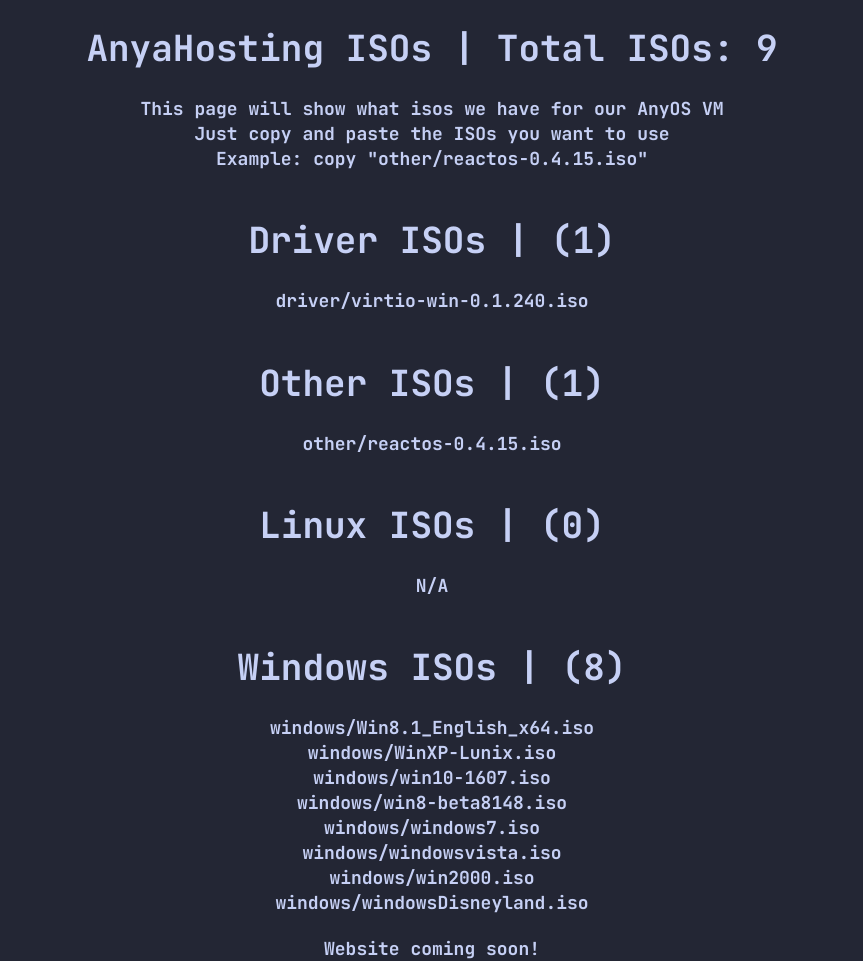
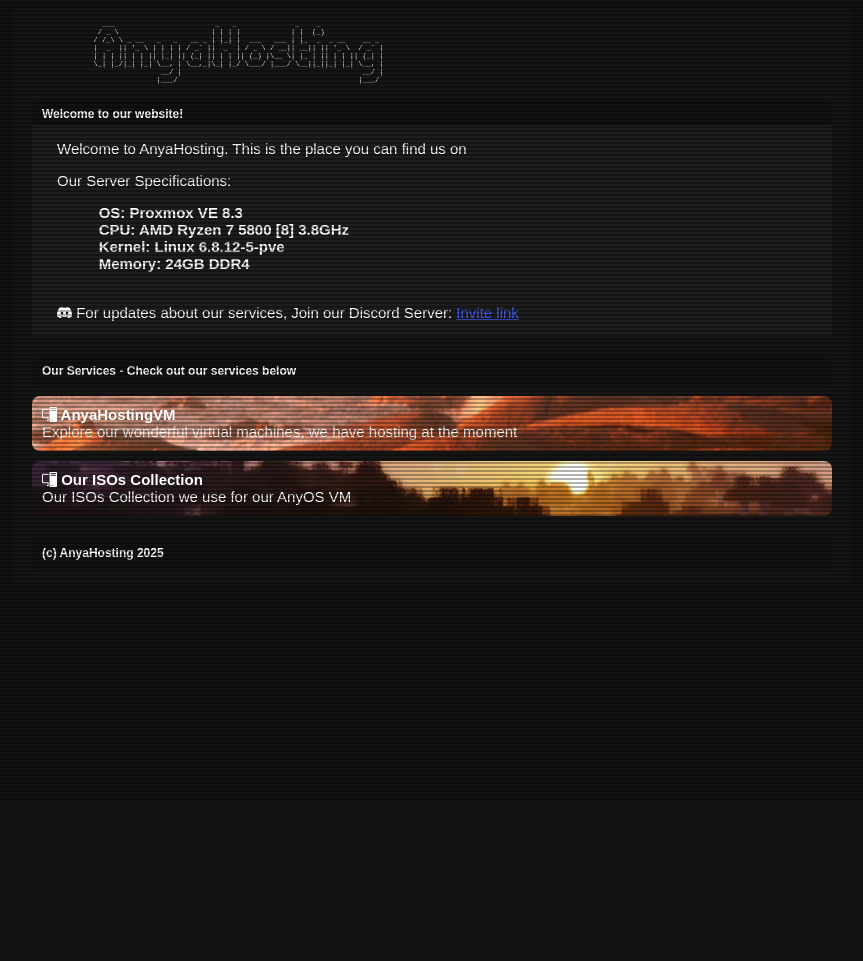
Before and after one commit to AnyaHosting/anyahosting.github.io, a plain HTML site: page index.html in a window 1280 px wide. Shown: the whole page, without its empty margins (208-1071 px from the left). After the commit the page ends 800 px from the top, so only its background shows below. Drawn offline with nearby package versions, Linux system fonts and the light colour scheme.

Commit message:
new website design

```diff
--- /dev/null
+++ b/css/style.css
@@ -0,0 +1,161 @@
+body {
+    background-color: #121212;
+    font-family: "MS PGOTHIC", sans-serif;
+}
+
+.container {
+    width: 800px;
+    margin: auto;
+    padding: 20px;
+    background-color: #161616;
+    border-radius: 8px;
+    display: flex;
+    flex-direction: column;
+    justify-content: flex-start;
+    align-items: center;/
+}
+
+.section h1 {
+    position: relative;
+    z-index: 999;
+    margin: 0;
+    font-size: 15px;
+    font-weight: 900;
+    padding: 10px;
+
+}
+
+.section p {
+    position: relative;
+    margin: 0;
+    font-size: 15px;
+    padding-left: 10px;
+    margin-top: -10px;
+}
+
+.section {
+    width: 100%;
+    height: 55px;
+    border-radius: 8px;
+    position: relative;
+    background-size: cover;
+    background-position: center;
+    transition: transform 0.6s cubic-bezier(0.25, 0.8, 0.25, 1), filter 0.3s ease, box-shadow 0.3s ease;
+    overflow: hidden;
+    margin-bottom: 10px;
+}
+
+
+.section:hover {
+    transform: scale(1.01);
+    filter: brightness(0.75);
+    box-shadow: 0 0 0 2px white;
+}
+
+
+.title {
+    margin-top: -15px;
+}
+
+.title pre {
+    font-size: 7px;
+    margin-right: 450px;
+    color: white;
+}
+
+footer {
+    width: 100%;
+    padding-top: 10px;
+}
+
+footer h1 {
+    font-size: 12px;
+    margin-top: 15px;
+    background-color: #121212;
+    border-radius: 8px;
+    color: white;
+    padding: 10px;
+}
+
+.sectiontitle {
+    border-radius: 8px;
+    margin-bottom: 10px;
+    height: 30px;
+    background-color: #121212;
+    width: 100%
+}
+
+.sectiontitle h1 {
+    font-size: 12px;
+    color: white;
+    padding-left: 10px;
+}
+
+.infobox {
+    color: white;
+    margin: 10px;
+    background-color: #1f1e1e;
+    margin-bottom: 20px;
+    margin-top: -14px;
+    width: 100%
+}
+
+.infobox p {
+    padding-left: 25px;
+    font-size: 15px;
+}
+
+.infobox pre {
+    font-family: "MS PGOTHIC", sans-serif;
+    font-size: 15px;
+    font-weight: 900;
+}
+
+a {
+    color: #455dff
+}
+
+.scanlines {
+    position: fixed;
+    left: 0;
+    top: 0;
+    width: 100vw;
+    height: 100vh;
+    pointer-events: none;
+    z-index: 300;
+    opacity: .6;
+    will-change: opacity;
+    animation: opacity 3s linear infinite;
+
+    &:before {
+        content: '';
+        position: absolute;
+        left: 0;
+        top: 0;
+        right: 0;
+        bottom: 0;
+        pointer-events: none;
+        background: linear-gradient(to bottom, transparent 50%, rgba(0, 0, 0, .5) 51%);
+        background-size: 100% 4px;
+        will-change: background, background-size;
+        animation: scanlines .2s linear infinite;
+    }
+}
+
+@keyframes scanlines {
+    from {
+        background: linear-gradient(to bottom, transparent 50%, rgba(0, 0, 0, .5) 51%);
+        background-size: 100% 4px;
+    }
+
+    to {
+        background: linear-gradient(to bottom, rgba(0, 0, 0, .5) 50%, transparent 51%);
+        background-size: 100% 4px;
+    }
+}
+
+@media (max-width: 800px) {
+    body .scanlines {
+        width: 100%;
+    }
+}
--- a/index.html
+++ b/index.html
@@ -3,68 +3,56 @@
 <head>
     <meta charset="UTF-8">
     <meta name="viewport" content="width=device-width, initial-scale=1.0">
-    <title>AnyaHosting ISOs</title>
+    <link rel="stylesheet" href="css/style.css">
+    <link href="https://cdn.jsdelivr.net/npm/bootstrap-icons/font/bootstrap-icons.css" rel="stylesheet">
+    <title>AnyaHosting</title>
 </head>
+<body>
 
-<style>
-    @import url('https://fonts.googleapis.com/css2?family=JetBrains+Mono:ital,wght@0,100..800;1,100..800&display=swap');
-    body {
-        margin: auto;
-        padding: auto;
+    <div class="scanlines"></div>
 
-        display: flex;
-        flex-direction:column;
+    <div class="container">
+        <div class="title">
+            <pre>
+                 ___                        _   _              _    _
+                / _ \                      | | | |            | |  (_)
+               / /_\ \ _ __   _   _   __ _ | |_| |  ___   ___ | |_  _  _ __    __ _
+               |  _  || '_ \ | | | | / _` ||  _  | / _ \ / __|| __|| || '_ \  / _` |
+               | | | || | | || |_| || (_| || | | || (_) |\__ \| |_ | || | | || (_| |
+               \_| |_/|_| |_| \__, | \__,_|\_| |_/ \___/ |___/ \__||_||_| |_| \__, |
+                               __/ |                                           __/ |
+                              |___/                                           |___/
+            </pre>
+        </div>
 
-        align-items: center;
-        text-align: center;
-        justify-content: center;
+        <div class="sectiontitle">
+            <h1>Welcome to our website!</h1>
+        </div>
+        <div class="infobox"> <!-- Main Section Card -->
+            <p>Welcome to AnyaHosting. This is the place you can find us on</p>
+            <p>Our Server Specifications:</p>
+            <pre>
+                OS: Proxmox VE 8.3
+                CPU: AMD Ryzen 7 5800 [8] 3.8GHz
+                Kernel: Linux 6.8.12-5-pve
+                Memory: 24GB DDR4
+            </pre>
+            <p><i class="bi bi-discord"></i> For updates about our services, Join our Discord Server: <a href="https://discord.gg/QNYVdBCKnS">Invite link</a></p>
+        </div>
 
-        background-color: #232634;
-        color: #c6d0f5;
-        font-family: "JetBrains Mono", serif;
-    }
+        <div class="sectiontitle">
+            <h1>Our Services - Check out our services below</h1>
+        </div>
 
-    h1 {
-        font-size: 36px;
-    }
+        <div class="section" style="background-image: url('images/UserVM.png'); color:white;" onclick="window.location.href='https://cvm.anyastudios.co.uk/collab-vm/';">
+            <h1><i class="bi bi-pc-display"></i> AnyaHostingVM</h1>
+            <p>Explore our wonderful virtual machines, we have hosting at the moment</p>
+        </div>
+        <div class="section" style="background-image: url('images/minecraft.png'); color:white;" onclick="window.location.href='pages/isos.html';">
+            <h1><i class="bi bi-pc-display"></i> Our ISOs Collection</h1>
+            <p>Our ISOs Collection we use for our AnyOS VM</p>
+        </div>
 
-    h2 {
-        margin: 1px;
-        padding: auto;
-        font-size: 18px;
-    }
-</style>
-
-<body>
-    <h1>AnyaHosting ISOs | Total ISOs: 9</h1>
-    <h2>This page will show what isos we have for our AnyOS VM</h2>
-    <h2>Just copy and paste the ISOs you want to use</h2>
-    <h2>Example: copy "other/reactos-0.4.15.iso"</h2>
-
-    <br>
-    <h1>Driver ISOs | (1)</h1>
-    <h2>driver/virtio-win-0.1.240.iso</h2>
-
-    <br>
-    <h1>Other ISOs | (1)</h1>
-    <h2>other/reactos-0.4.15.iso</h2>
-
-    <br>
-    <h1>Linux ISOs | (0)</h1>
-    <h2>N/A</h2>
-
-    <br>
-    <h1>Windows ISOs | (8)</h1>
-    <h2>windows/Win8.1_English_x64.iso</h2>
-    <h2>windows/WinXP-Lunix.iso</h2>
-    <h2>windows/win10-1607.iso</h2>
-    <h2>windows/win8-beta8148.iso</h2>
-    <h2>windows/windows7.iso</h2>
-    <h2>windows/windowsvista.iso</h2>
-    <h2>windows/win2000.iso</h2>
-    <h2>windows/windowsDisneyland.iso</h2>
-
-    <br>
-    <h2>Website coming soon!</h2>
+        <footer style="margin: -15px;"><h1>(c) AnyaHosting 2025</h1></footer>
 </body>
 </html>
```
Also changed, not shown: pages/isos.html (added, +61 -0 lines), images/UserVM.png (added), images/back.png (added), images/minecraft.png (added).
